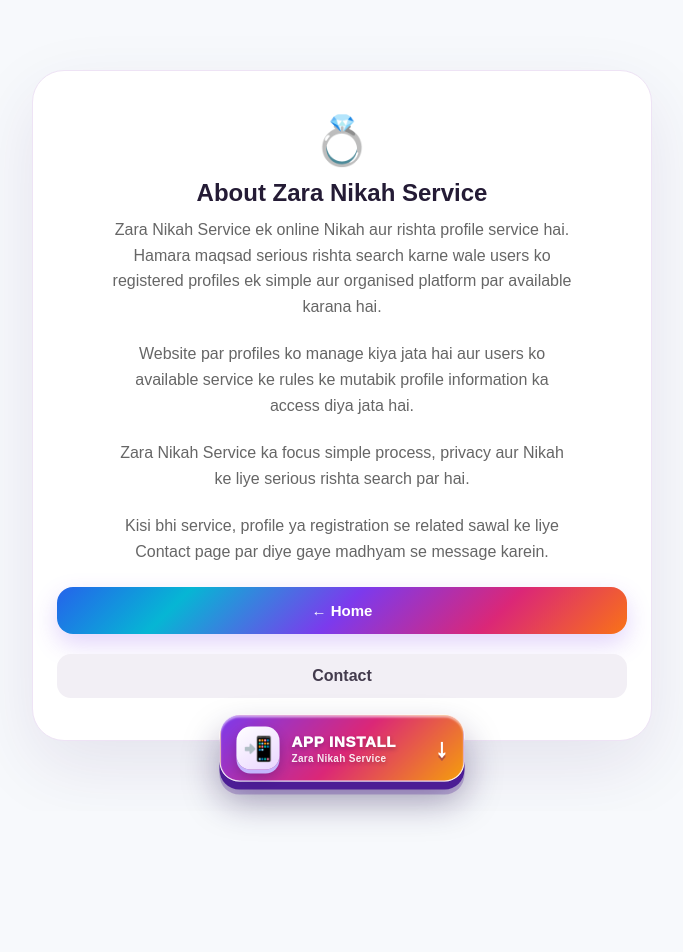
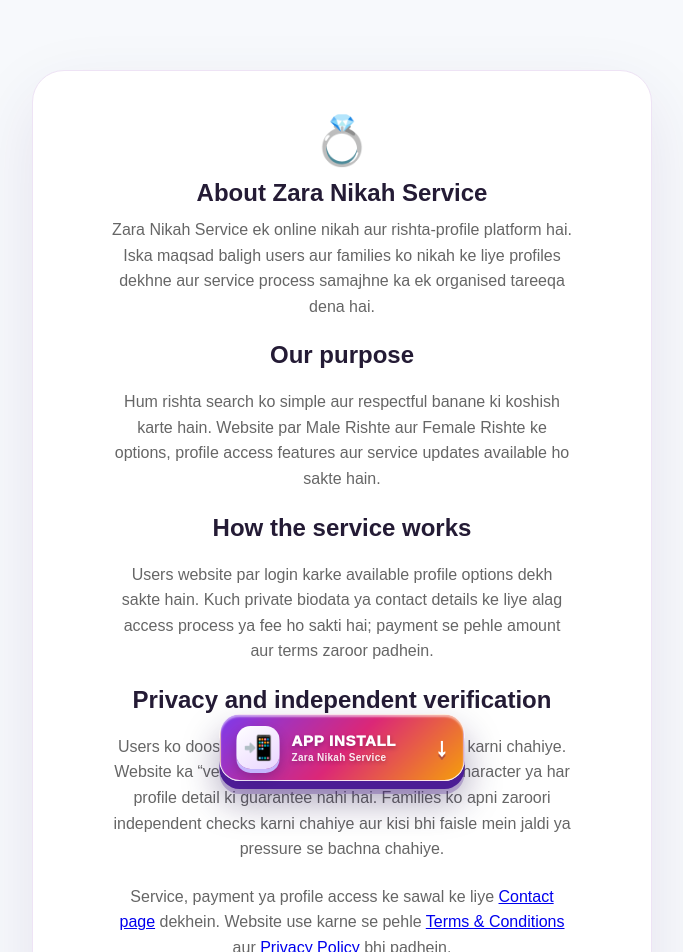
Before and after one commit to islam20111975-ops/zarashadiservice, a Next.js app: page /about in a window 1280 px wide. Shown: the top 952 px of the page, without its empty margins (298-981 px from the left). Before the commit the page ends 811 px from the top, so only its background shows below. Built offline with nearby package versions, Linux system fonts and the light colour scheme; no server answers.

Commit message:
Improve About page with transparent service details

```diff
--- a/app/about/page.js
+++ b/app/about/page.js
@@ -1,7 +1,13 @@
 import Link from "next/link";
 
-export const metadata={title:"About",description:"Zara Nikah Service ke baare mein"};
+export const metadata={title:"About Us",description:"Zara Nikah Service ke mission, rishta profile process aur privacy ke baare mein"};
 
 export default function About(){
-  return <main><section className="cardPage siteState"><div className="siteStateIcon">💍</div><h1>About Zara Nikah Service</h1><div className="pageContent"><p>Zara Nikah Service ek online Nikah aur rishta profile service hai. Hamara maqsad serious rishta search karne wale users ko registered profiles ek simple aur organised platform par available karana hai.</p><p>Website par profiles ko manage kiya jata hai aur users ko available service ke rules ke mutabik profile information ka access diya jata hai.</p><p>Zara Nikah Service ka focus simple process, privacy aur Nikah ke liye serious rishta search par hai.</p><p>Kisi bhi service, profile ya registration se related sawal ke liye Contact page par diye gaye madhyam se message karein.</p></div><div className="siteStateActions"><Link className="primaryAction" href="/">← Home</Link><Link className="backAction" href="/contact">Contact</Link></div></section></main>;
+  return <main><section className="cardPage siteState"><div className="siteStateIcon">💍</div><h1>About Zara Nikah Service</h1><div className="pageContent">
+    <p>Zara Nikah Service ek online nikah aur rishta-profile platform hai. Iska maqsad baligh users aur families ko nikah ke liye profiles dekhne aur service process samajhne ka ek organised tareeqa dena hai.</p>
+    <h2>Our purpose</h2><p>Hum rishta search ko simple aur respectful banane ki koshish karte hain. Website par Male Rishte aur Female Rishte ke options, profile access features aur service updates available ho sakte hain.</p>
+    <h2>How the service works</h2><p>Users website par login karke available profile options dekh sakte hain. Kuch private biodata ya contact details ke liye alag access process ya fee ho sakti hai; payment se pehle amount aur terms zaroor padhein.</p>
+    <h2>Privacy and independent verification</h2><p>Users ko doosron ki private information ki hifazat karni chahiye. Website ka “verified” label shaadi, compatibility, character ya har profile detail ki guarantee nahi hai. Families ko apni zaroori independent checks karni chahiye aur kisi bhi faisle mein jaldi ya pressure se bachna chahiye.</p>
+    <p>Service, payment ya profile access ke sawal ke liye <Link href="/contact">Contact page</Link> dekhein. Website use karne se pehle <Link href="/terms">Terms &amp; Conditions</Link> aur <Link href="/privacy">Privacy Policy</Link> bhi padhein.</p>
+  </div><div className="siteStateActions"><Link className="primaryAction" href="/">← Home</Link><Link className="backAction" href="/contact">Contact</Link></div></section></main>;
 }
```
